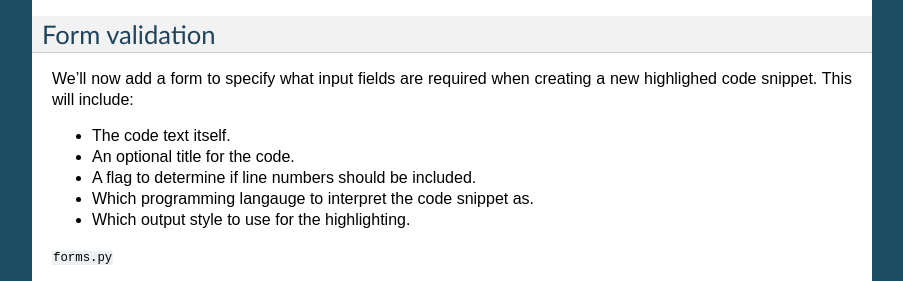
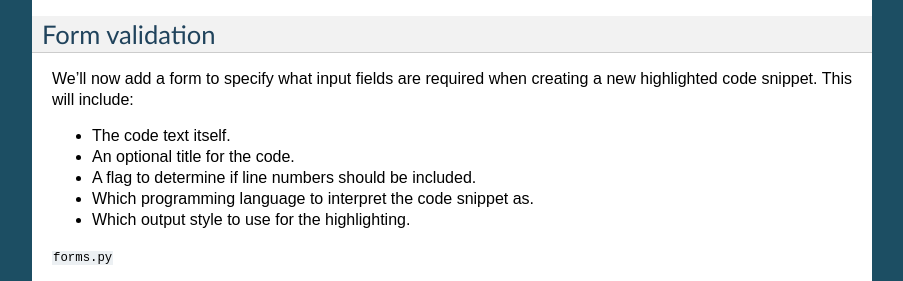
Before and after one commit to HoneyRole/Django-Admin, a Sphinx documentation site: the page built from docs/examples/pygments.rst, in a window 1280 px wide, cut to the strip 605-886 px from the top of the page. Shown: the whole strip, without its empty margins (198-1101 px from the left). Built offline with Sphinx 7.4.7, drawn with Linux system fonts in a browser that asks for light colours.

Commit message:
fix tiny spelling errors

```diff
--- a/docs/examples/pygments.rst
+++ b/docs/examples/pygments.rst
@@ -31,12 +31,12 @@ We'll need two resources:
 Form validation
 ---------------
 
-We'll now add a form to specify what input fields are required when creating a new highlighed code snippet.  This will include:
+We'll now add a form to specify what input fields are required when creating a new highlighted code snippet.  This will include:
 
 * The code text itself.
 * An optional title for the code.
 * A flag to determine if line numbers should be included.
-* Which programming langauge to interpret the code snippet as.
+* Which programming language to interpret the code snippet as.
 * Which output style to use for the highlighting.
 
 ``forms.py``
```
